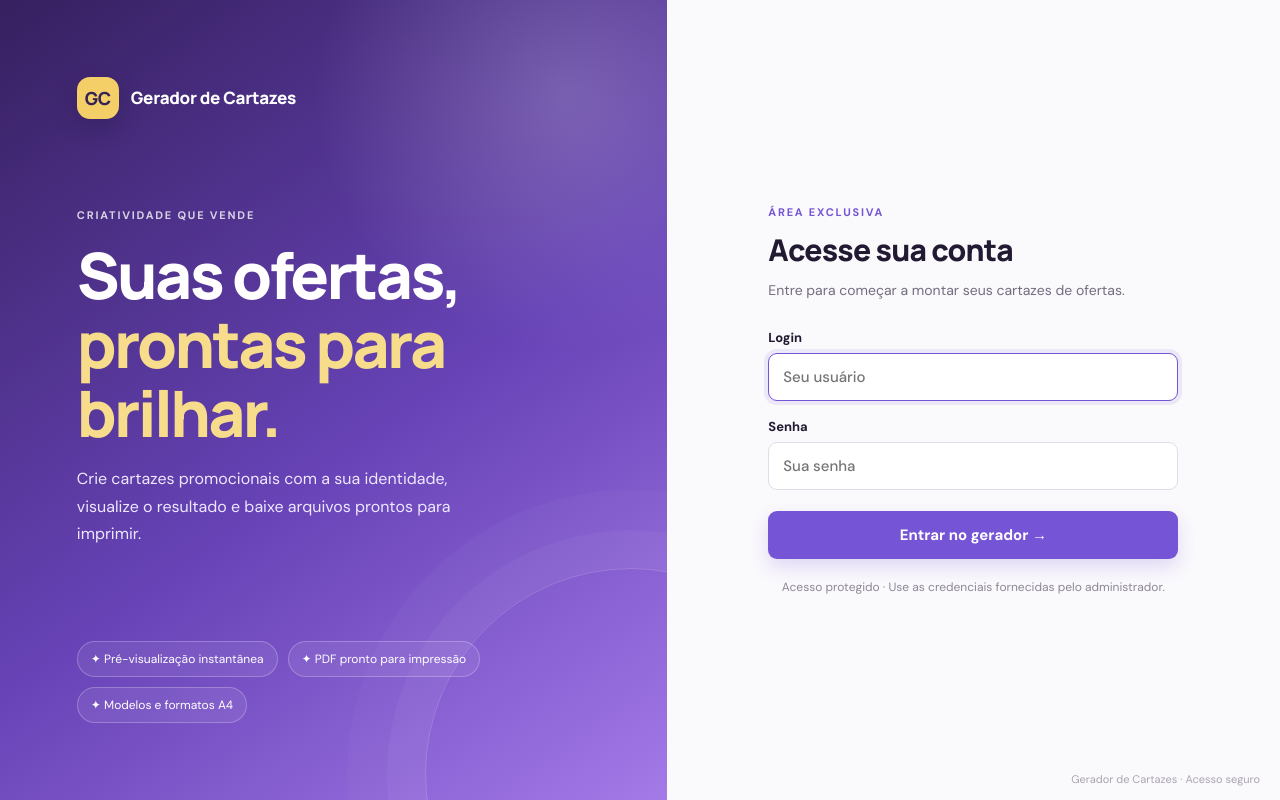
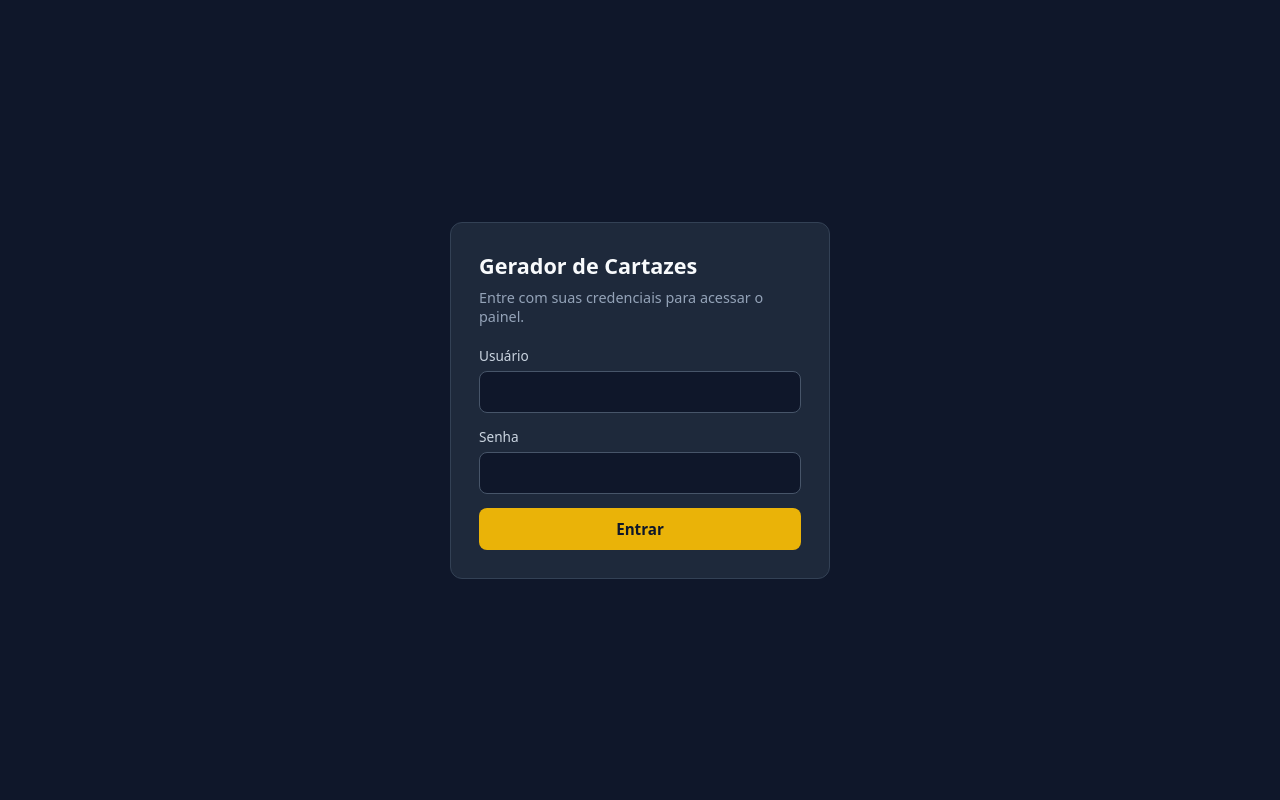
Before and after one commit to pegasusgraf-dot/cartaz, a Flask app: page /login in a window 1280 px wide. Run offline with Flask 3, Linux system fonts and the light colour scheme.

Commit message:
Update login.html

```diff
--- a/templates/login.html
+++ b/templates/login.html
@@ -1,80 +1,51 @@
-<!doctype html>
+<!DOCTYPE html>
 <html lang="pt-BR">
 <head>
-  <meta charset="utf-8">
-  <meta name="viewport" content="width=device-width, initial-scale=1">
-  <meta name="theme-color" content="#241442">
-  <meta name="description" content="Acesse o Gerador de Cartazes para criar e baixar seus materiais promocionais.">
-  <title>Entrar — Gerador de Cartazes</title>
-  <link rel="preconnect" href="https://fonts.googleapis.com">
-  <link rel="preconnect" href="https://fonts.gstatic.com" crossorigin>
-  <link href="https://fonts.googleapis.com/css2?family=DM+Sans:wght@400;500;600;700&family=Manrope:wght@500;600;700;800&display=swap" rel="stylesheet">
+  <meta charset="UTF-8" />
+  <meta name="viewport" content="width=device-width, initial-scale=1.0" />
+  <title>Login - Gerador de Cartazes</title>
   <style>
-    :root { color-scheme: light; --purple: #7654d6; --ink: #211a32; --muted: #746d80; }
-    * { box-sizing: border-box; }
-    html, body { margin: 0; min-height: 100%; }
-    body { min-height: 100vh; font-family: "DM Sans", sans-serif; color: var(--ink); background: #faf9fc; }
-    .auth-layout { min-height: 100vh; display: grid; grid-template-columns: minmax(0, 1fr) minmax(420px, .92fr); }
-    .intro { padding: clamp(30px, 6vw, 82px); color: #fff; background: radial-gradient(circle at 85% 12%, rgba(255,255,255,.2), transparent 28%), linear-gradient(145deg,#36205f 0%,#6743b7 55%,#a479e8 100%); display: flex; flex-direction: column; justify-content: space-between; overflow: hidden; position: relative; }
-    .intro:after { content: ""; position: absolute; width: 410px; height: 410px; border: 1px solid rgba(255,255,255,.18); border-radius: 50%; right: -170px; bottom: -180px; box-shadow: 0 0 0 38px rgba(255,255,255,.035),0 0 0 78px rgba(255,255,255,.025); }
-    .brand { display: flex; align-items: center; gap: 12px; font: 800 17px Manrope,sans-serif; letter-spacing: -.3px; }
-    .brand-mark { width: 42px; height: 42px; border-radius: 13px; display: grid; place-items: center; background: #f4cf67; color: #352255; font: 800 18px Manrope,sans-serif; box-shadow: 0 8px 22px #20123d44; }
-    .intro-copy { max-width: 580px; position: relative; z-index: 1; margin: 70px 0; }
-    .eyebrow { font-size: 11px; font-weight: 700; letter-spacing: 1.8px; text-transform: uppercase; opacity: .78; }
-    h1 { font: 800 clamp(38px, 5vw, 66px)/1.08 Manrope,sans-serif; letter-spacing: -2.7px; margin: 18px 0; }
-    h1 span { color: #f7dd8b; }
-    .intro-copy p:last-child { color: #eee8ff; max-width: 430px; line-height: 1.7; font-size: 16px; }
-    .features { display: flex; flex-wrap: wrap; gap: 10px; position: relative; z-index: 1; }
-    .feature { border: 1px solid #ffffff3d; background: #ffffff12; padding: 9px 13px; border-radius: 999px; font-size: 12px; color: #fff; }
-    .panel { display: grid; place-items: center; padding: 34px; }
-    .form-card { width: min(100%, 410px); }
-    .small-brand { display: none; margin-bottom: 35px; }
-    .form-card .eyebrow { color: var(--purple); opacity: 1; margin: 0 0 10px; }
-    h2 { font: 800 30px Manrope,sans-serif; letter-spacing: -.8px; margin: 0 0 9px; }
-    .subheading { color: var(--muted); margin: 0 0 28px; line-height: 1.6; font-size: 14px; }
-    .field { display: block; font-size: 13px; font-weight: 700; margin: 0 0 17px; }
-    .field input { display: block; width: 100%; margin-top: 7px; padding: 13px 14px; border: 1px solid #e1dce9; border-radius: 9px; background: #fff; color: var(--ink); font: 500 15px "DM Sans",sans-serif; outline: none; transition: border-color .2s,box-shadow .2s; }
-    .field input:focus { border-color: var(--purple); box-shadow: 0 0 0 4px #7654d61a; }
-    .submit { width: 100%; border: 0; border-radius: 9px; padding: 14px; margin-top: 4px; background: var(--purple); color: white; font: 700 15px "DM Sans",sans-serif; cursor: pointer; box-shadow: 0 8px 18px #7654d633; }
-    .submit:hover { background: #6240c1; }
-    .error { border: 1px solid #fecaca; border-radius: 8px; background: #fff1f2; color: #b42332; padding: 11px 13px; font-size: 13px; line-height: 1.5; margin: 0 0 17px; }
-    .secure-note { color: #8d8797; font-size: 12px; text-align: center; margin: 20px 0 0; }
-    .footer { position: fixed; bottom: 14px; right: 20px; color: #aaa4b2; font-size: 11px; }
-    @media (max-width: 800px) { .auth-layout { grid-template-columns: 1fr; } .intro { padding: 24px 23px 27px; min-height: 235px; } .intro-copy { margin: 36px 0 25px; } h1 { font-size: 35px; letter-spacing: -1.2px; margin: 10px 0; } .intro-copy .eyebrow { margin-bottom: 8px; } .intro-copy p:last-child { font-size: 14px; margin-bottom: 0; } .features { display: none; } .panel { padding: 35px 22px 65px; align-items: start; } .small-brand { display: flex; } .footer { position: static; text-align: center; padding: 0 0 16px; } }
-    @media (max-width: 420px) { .intro { min-height: 215px; } .brand { font-size: 15px; } .brand-mark { width: 36px; height: 36px; } .panel { padding-inline: 20px; } h2 { font-size: 27px; } }
+    * { box-sizing: border-box; font-family: system-ui, -apple-system, sans-serif; }
+    body {
+      margin: 0; min-height: 100vh; display: grid; place-items: center;
+      background: #0f172a; color: #f8fafc; padding: 16px;
+    }
+    .card {
+      width: 100%; max-width: 380px; background: #1e293b;
+      border: 1px solid #334155; border-radius: 12px; padding: 28px;
+    }
+    h1 { margin: 0 0 8px; font-size: 1.35rem; }
+    p { margin: 0 0 20px; color: #94a3b8; font-size: 0.9rem; }
+    label { display: block; margin-bottom: 6px; font-size: 0.85rem; color: #cbd5e1; }
+    input {
+      width: 100%; padding: 10px 12px; margin-bottom: 14px; border-radius: 8px;
+      border: 1px solid #475569; background: #0f172a; color: #fff; font-size: 0.95rem;
+    }
+    button {
+      width: 100%; padding: 11px; border: 0; border-radius: 8px;
+      background: #eab308; color: #0f172a; font-weight: 700; cursor: pointer; font-size: 0.95rem;
+    }
+    button:hover { background: #facc15; }
+    .erro {
+      background: rgba(239, 68, 68, 0.15); border: 1px solid #ef4444;
+      color: #fca5a5; padding: 10px 12px; border-radius: 8px; margin-bottom: 14px; font-size: 0.85rem;
+    }
   </style>
 </head>
 <body>
-  <main class="auth-layout">
-    <section class="intro" aria-label="Sobre o Gerador de Cartazes">
-      <div class="brand"><span class="brand-mark">GC</span><span>Gerador de Cartazes</span></div>
-      <div class="intro-copy">
-        <p class="eyebrow">CRIATIVIDADE QUE VENDE</p>
-        <h1>Suas ofertas,<br><span>prontas para brilhar.</span></h1>
-        <p>Crie cartazes promocionais com a sua identidade, visualize o resultado e baixe arquivos prontos para imprimir.</p>
-      </div>
-      <div class="features"><span class="feature">✦ Pré-visualização instantânea</span><span class="feature">✦ PDF pronto para impressão</span><span class="feature">✦ Modelos e formatos A4</span></div>
-    </section>
-    <section class="panel">
-      <div class="form-card">
-        <div class="brand small-brand"><span class="brand-mark">GC</span><span>Gerador de Cartazes</span></div>
-        <p class="eyebrow">ÁREA EXCLUSIVA</p>
-        <h2>Acesse sua conta</h2>
-        <p class="subheading">Entre para começar a montar seus cartazes de ofertas.</p>
-        {% if error %}<p class="error" role="alert">{{ error }}</p>{% endif %}
-        <form method="post" action="{{ url_for('cartaz_login') }}">
-          <label class="field" for="login">Login
-            <input id="login" name="login" type="text" autocomplete="username" placeholder="Seu usuário" required autofocus>
-          </label>
-          <label class="field" for="password">Senha
-            <input id="password" name="password" type="password" autocomplete="current-password" placeholder="Sua senha" required>
-          </label>
-          <button class="submit" type="submit">Entrar no gerador <span aria-hidden="true">→</span></button>
-        </form>
-        <p class="secure-note">Acesso protegido · Use as credenciais fornecidas pelo administrador.</p>
-      </div>
-    </section>
-  </main>
-  <footer class="footer">Gerador de Cartazes · Acesso seguro</footer>
+  <div class="card">
+    <h1>Gerador de Cartazes</h1>
+    <p>Entre com suas credenciais para acessar o painel.</p>
+    {% if erro %}
+      <div class="erro">{{ erro }}</div>
+    {% endif %}
+    <form method="POST" action="/login">
+      <label for="usuario">Usuário</label>
+      <input id="usuario" name="usuario" type="text" required autocomplete="username" />
+      <label for="senha">Senha</label>
+      <input id="senha" name="senha" type="password" required autocomplete="current-password" />
+      <button type="submit">Entrar</button>
+    </form>
+  </div>
 </body>
 </html>
```
